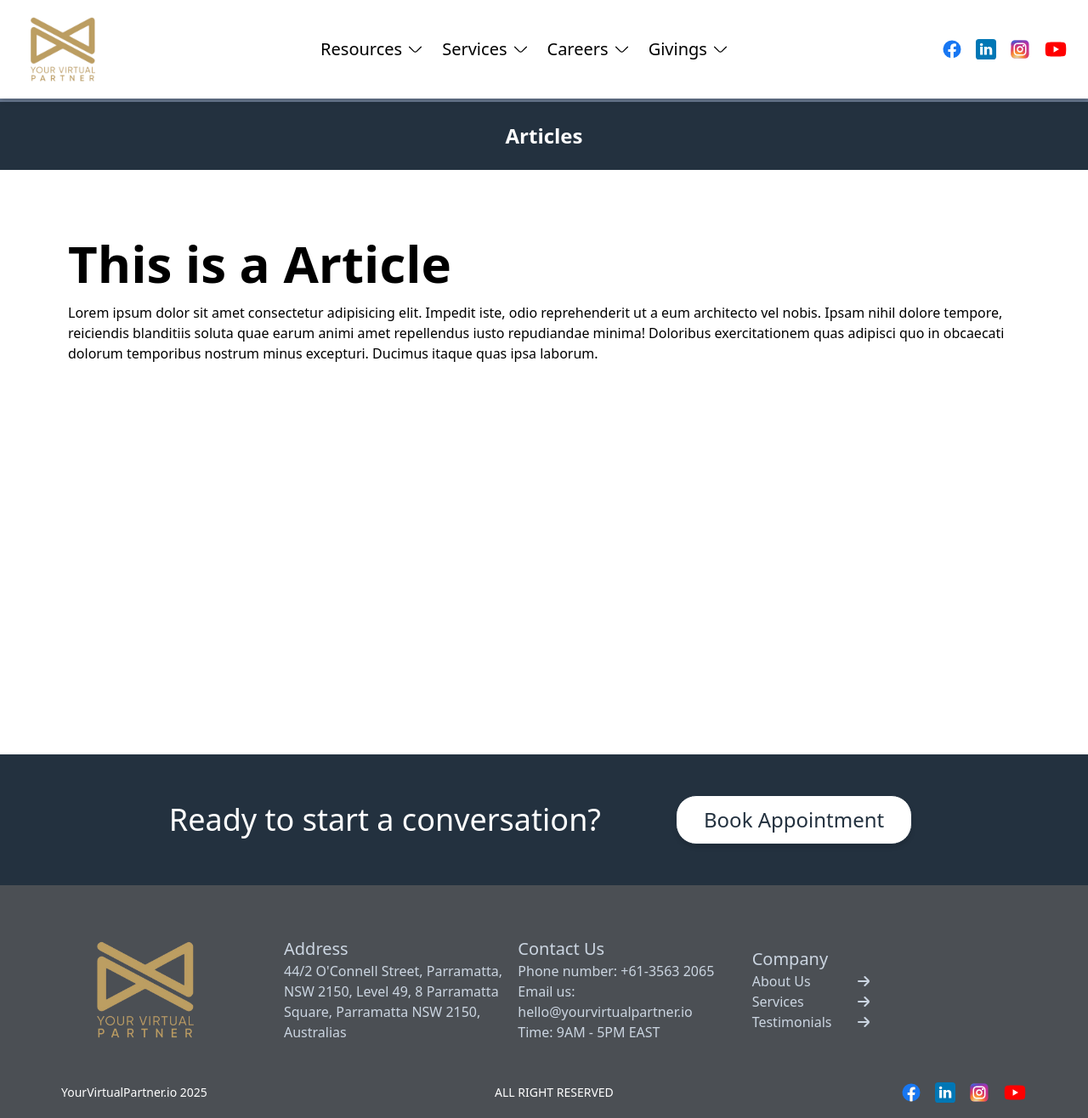
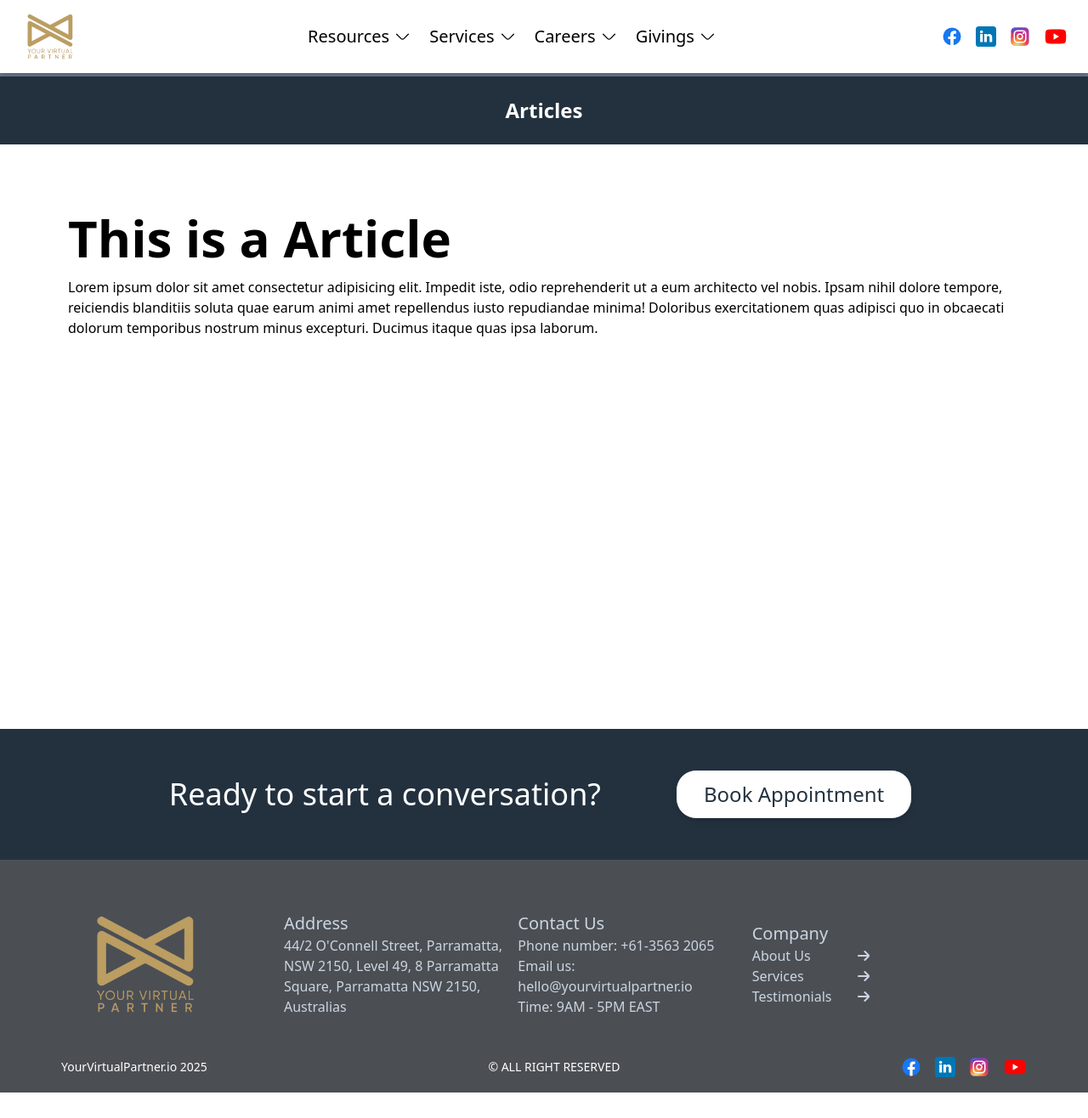
Before and after one commit to HelloJC24/yvp, a React (Vite) app: page /articles in a window 1280 px wide. Shown: the whole page at 85% size. After the commit the page ends 1286 px from the top, so only its background shows below. Built offline with nearby package versions, Linux system fonts and the light colour scheme.

Commit message:
test edit
lappy 2

```diff
--- a/src/components/CookiesPopupModal.jsx
+++ b/src/components/CookiesPopupModal.jsx
@@ -22,7 +22,9 @@ const CookiesPopupModal = ({ close }) => {
       </div>
 
       <div className="flex flex-col gap-y-2">
-        <div className="px-14 py-2 rounded-full cursor-pointer bg-primary">
+        <div
+        onClick={close}
+        className="px-14 py-2 rounded-full cursor-pointer bg-primary">
           <p className="text-white text-xl text-center">Accept</p>
         </div>
 
--- a/src/components/Footer.jsx
+++ b/src/components/Footer.jsx
@@ -25,12 +25,12 @@ const Footer = () => {
 
       <div className="w-full px-2 sm:px-14 flex gap-x-2 justify-between items-center">
         <p className="text-sm text-white">YourVirtualPartner.io 2025</p>
-        <p className="hidden sm:block text-sm text-white">ALL RIGHT RESERVED</p>
+        <p className="hidden sm:block text-sm text-white">© ALL RIGHT RESERVED</p>
         <SocialIcon />
       </div>
 
       <p className="block sm:hidden text-center p-4 text-sm text-white">
-        ALL RIGHT RESERVED
+      © ALL RIGHT RESERVED
       </p>
     </footer>
   );
--- a/src/components/Header.jsx
+++ b/src/components/Header.jsx
@@ -15,7 +15,7 @@ const Header = () => {
 
   return (
     <div className="hidden w-full bg-white py-2 px-6 md:flex justify-between items-center sticky top-0 z-50 shadow-md">
-      <AppLogo size={100} onClick={() => navigate("/")} />
+      <AppLogo size={70} onClick={() => navigate("/")} />
 
       <Navigation />
 
```
